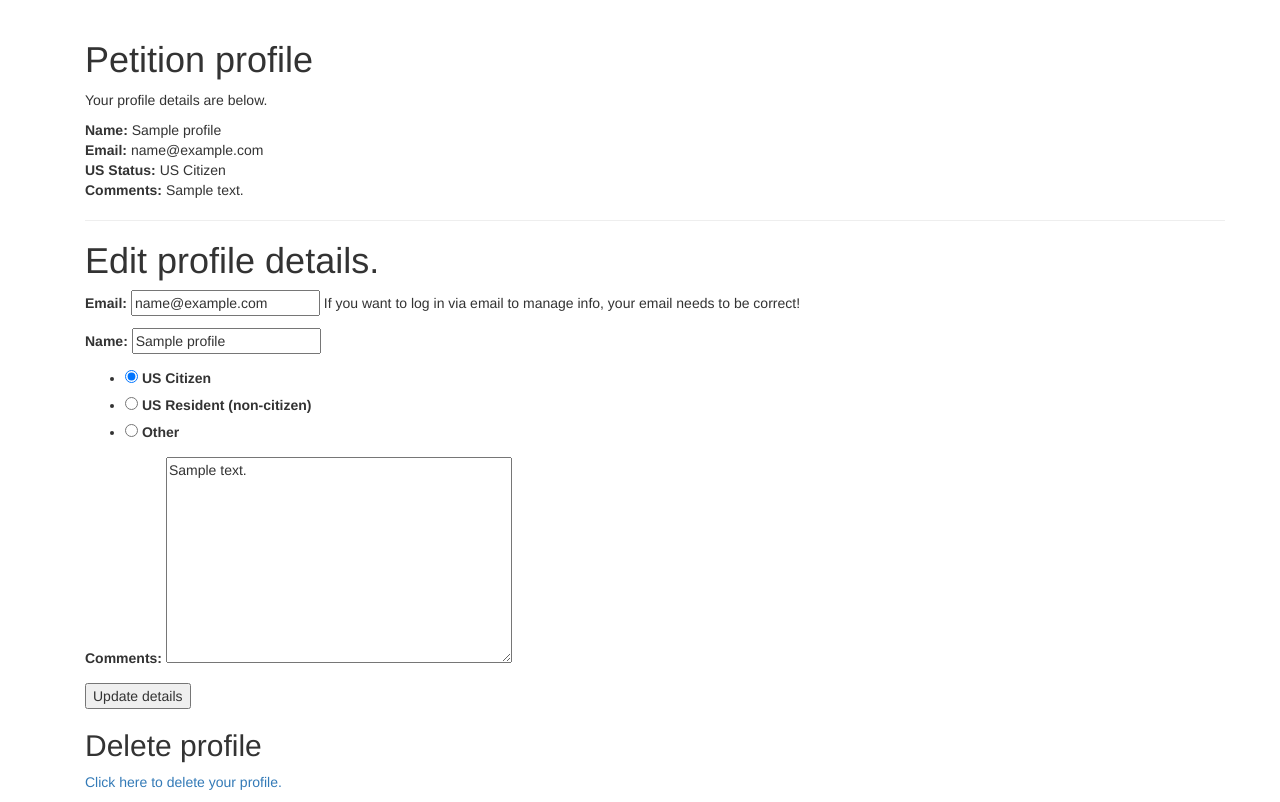
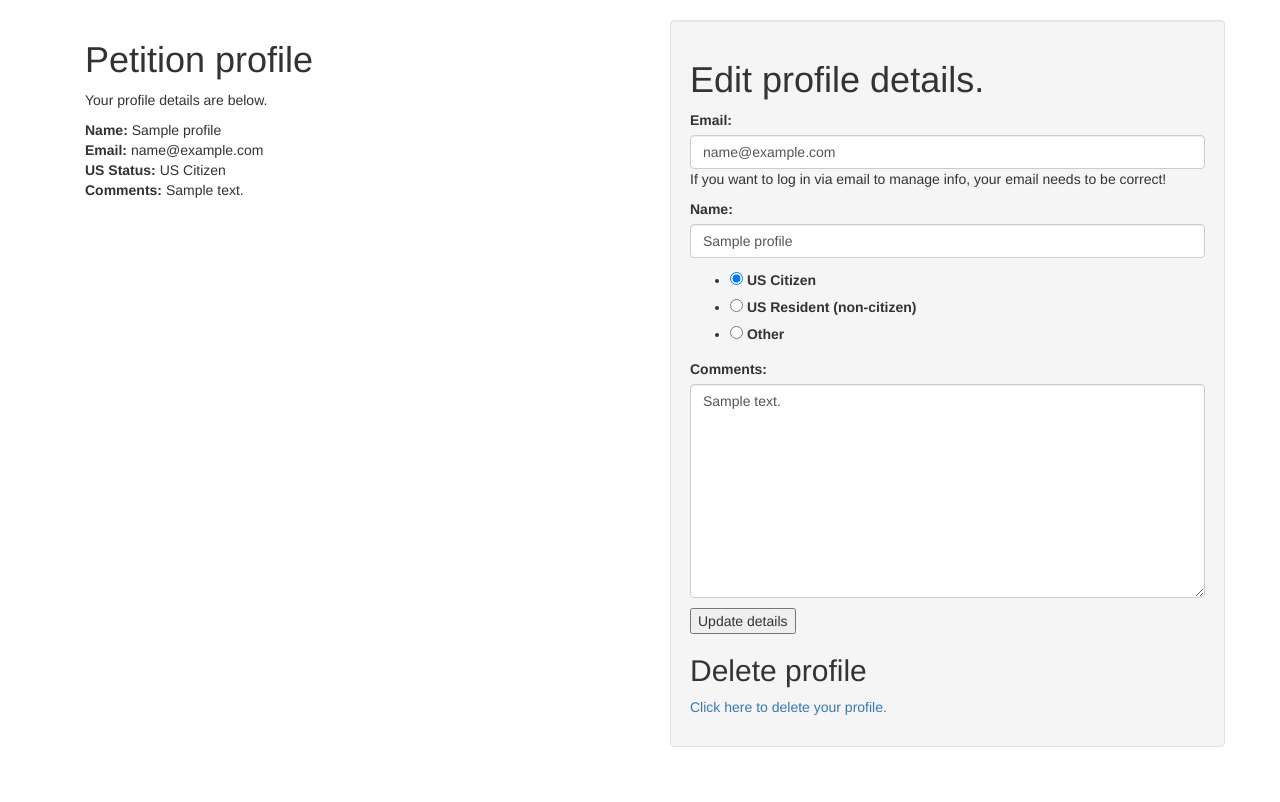
Before and after one commit to gedankenstuecke/ChangeCLIA, a Django app: page /profile_edit/ in a window 1280 px wide. Shown: the part 52-854 px from the top of the page. After the commit the page ends 799 px from the top, so only its background shows below. Run offline with Django 3.2, Linux system fonts and the light colour scheme; a user stored in the database is signed in; tables that the repository leaves empty hold one stand-in row (values such as "Sample post"); some libraries are stand-ins or nearby versions.

Commit message:
made edit profile-page consistent w/ bootstrap

```diff
--- a/clia_petition/forms.py
+++ b/clia_petition/forms.py
@@ -60,7 +60,7 @@ class SignatureForm(BootstrapModelForm):
         return email
 
 
-class ProfileForm(forms.ModelForm):
+class ProfileForm(BootstrapModelForm):
     email = forms.EmailField(help_text="Your email becomes an account: you can verify yourself, and update or edit your information. We won't share it.")
     us_status = forms.ChoiceField(choices=Profile.US_STATUS_CHOICES, widget=forms.RadioSelect())
 
--- a/clia_petition/templates/clia_petition/edit.html
+++ b/clia_petition/templates/clia_petition/edit.html
@@ -7,15 +7,17 @@
 {% block content %}
 
 <div class="container">
-
+  <div class="row">
+    <div class="col-sm-6">
       <h1>Petition profile</h1>
 
       <p>Your profile details are below.</p>
 
       {% include 'clia_petition/partials/profile_info.html' %}
-
+    </div>
+    <div class="col-sm-6"
       <hr>
-
+      <div class=well>
         <h1>Edit profile details.</h1>
         {{ form.non_field_errors }}
         <form action="{% url 'profile_edit' %}" method="post">
@@ -64,7 +66,9 @@
         <p>
           <a href="{% url 'profile_delete' %}">Click here to delete your profile.</a>
         </p>
-
+      </div>
+    </div>
+  </div>
 </div>
 
 {% endblock content %}
```
Lines whose indentation alone changed are shown as unchanged.
